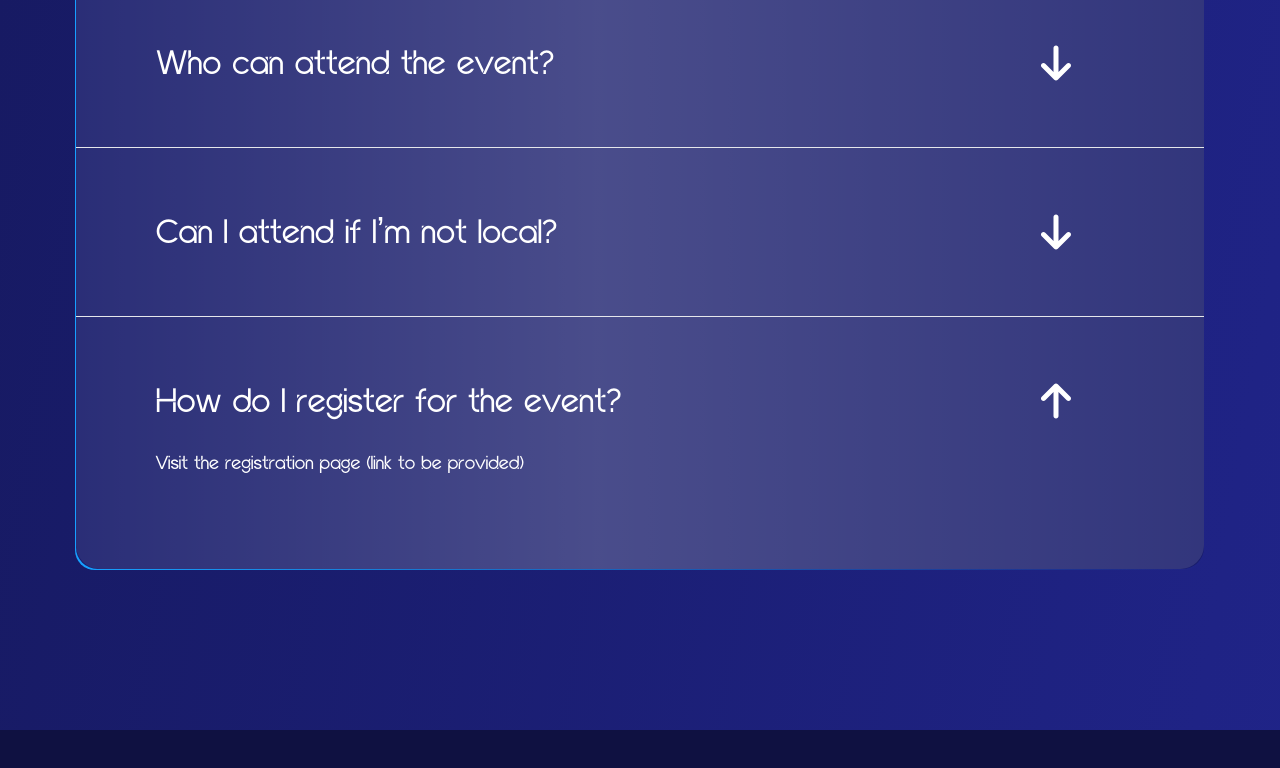
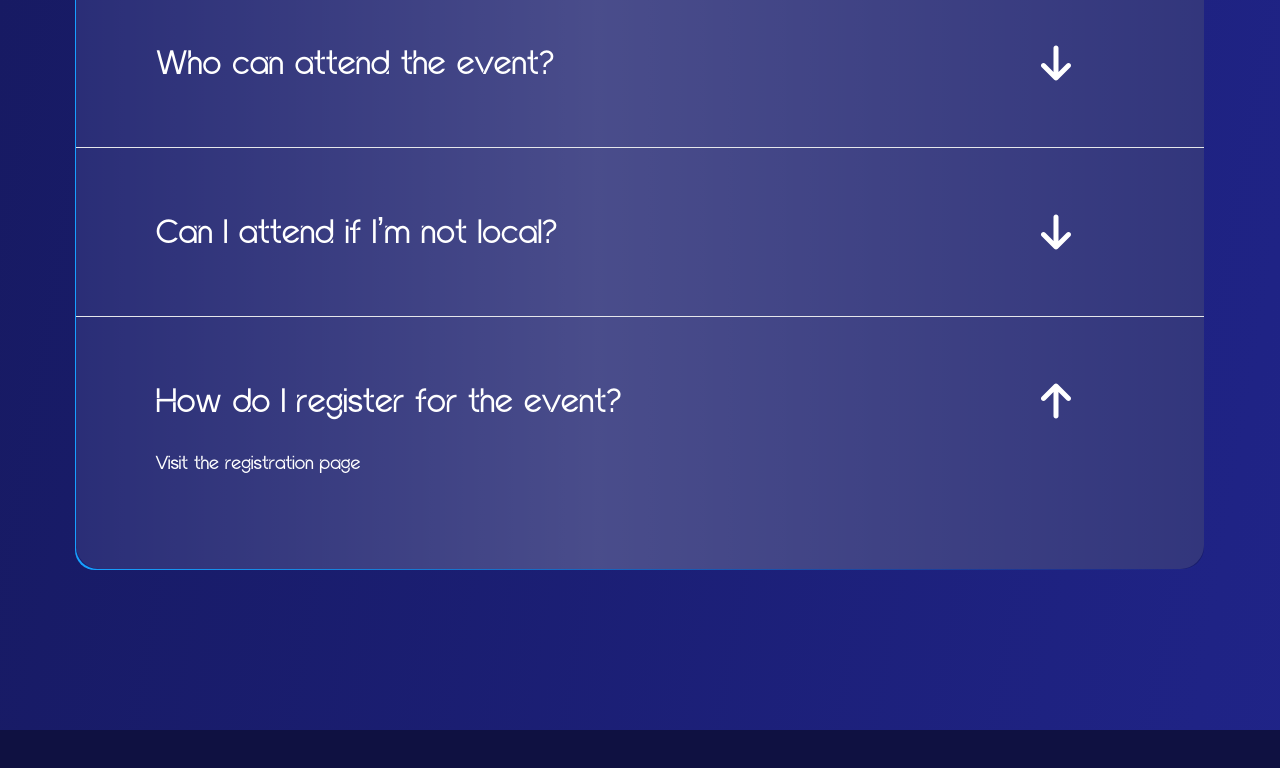
Before and after one commit to Dakeem05/focosa_diner, a Next.js app: page / in a window 1280 px wide. Both pictures are taken after a click on the button "How do I register for the event?". Shown: the part 8014-8782 px from the top of the page. Built offline with nearby package versions, Linux system fonts and the light colour scheme.

Commit message:
style: faq

```diff
--- a/src/components/FAQs.tsx
+++ b/src/components/FAQs.tsx
@@ -5,6 +5,7 @@ import {
   AccordionTrigger,
 } from "@/components/ui/accordion";
 import { frequentQuestions } from "@/lib/constants";
+import Link from "next/link";
 
 export default function FAQs() {
   return (
@@ -12,18 +13,34 @@ export default function FAQs() {
       <div className="p-[1px] info-card-border overflow-hidden">
         <div className="bg-[#191D6C] rounded-[21.5px] overflow-hidden">
           <div className="card-bg pt-10 md:pt-28 w-full rounded-3xl overflow-hidden">
-            <h1 className="md:mb-10 px-8 md:px-20 mb-2 text-4xl md:text-7xl">FAQ</h1>
+            <h1 className="md:mb-10 px-8 md:px-20 mb-2 text-4xl md:text-7xl">
+              FAQ
+            </h1>
             <Accordion type="single" collapsible className="w-full">
               {frequentQuestions.map((question, index) => {
                 return (
-                  <AccordionItem key={index} className="md:py-16 py-8" value={question.value}>
+                  <AccordionItem
+                    key={index}
+                    className="md:py-16 py-8"
+                    value={question.value}
+                  >
                     <AccordionTrigger className="md:text-4xl text-xl px-8 text-left md:pl-20 md:pr-32">
                       {question.trigger}
                     </AccordionTrigger>
-                    <AccordionContent className="md:text-xl text-sm md:py-7 py-3 px-8 md:pl-20 md:pr-32">{question.content}</AccordionContent>
+                    <AccordionContent className="md:text-xl text-sm md:py-7 py-3 px-8 md:pl-20 md:pr-32">
+                      {question.content}
+                    </AccordionContent>
                   </AccordionItem>
                 );
               })}
+              <AccordionItem className="md:py-16 py-8" value="item-5">
+                <AccordionTrigger className="md:text-4xl text-xl px-8 text-left md:pl-20 md:pr-32">
+                  How do I register for the event?
+                </AccordionTrigger>
+                <AccordionContent className="md:text-xl text-sm md:py-7 py-3 px-8 md:pl-20 md:pr-32">
+                  Visit the <Link href="" target="_blank">registration page</Link>
+                </AccordionContent>
+              </AccordionItem>
             </Accordion>
           </div>
         </div>
--- a/src/lib/constants.ts
+++ b/src/lib/constants.ts
@@ -19,9 +19,4 @@ export const frequentQuestions = [
         trigger: "Can I attend if I’m not local?",
         content: "Yes, everyone is welcome to attend."
     },
-    {
-        value: "item-5",
-        trigger: "How do I register for the event?",
-        content: "Visit the registration page (link to be provided)"
-    },
 ]
```
